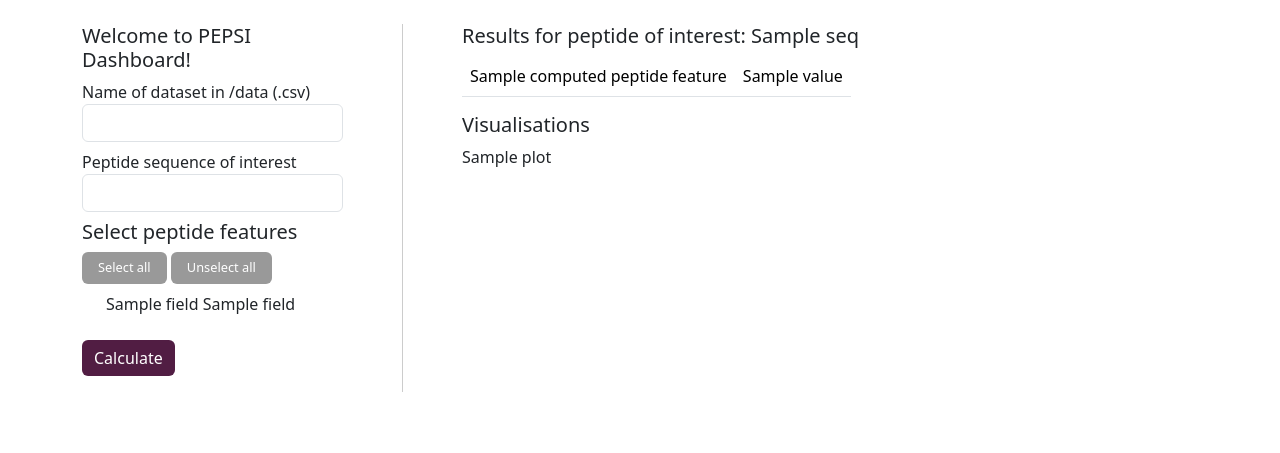
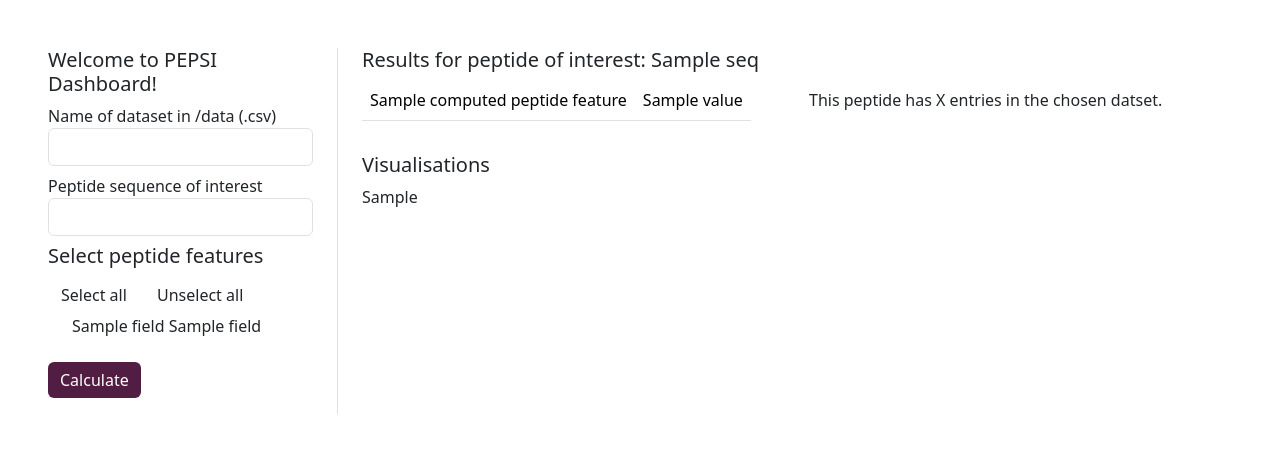
Before and after one commit to ronjakrg/pepsipy, a Django app: template frontend/dashboard/templates/overview.html in a window 1280 px wide. Shown: the part 47-500 px from the top of the page. Run offline with Django 5.2, Linux system fonts and the light colour scheme; tables that the repository leaves empty hold one stand-in row (values such as "Sample post"); the template is opened without the code that fills it: values that come from a table or form of the project are taken from there, most other values are stand-ins (such as "Sample title", 1, 10 or a date in 2020); some libraries are stand-ins or nearby versions.

Commit message:
added plot generation to dashboard

```diff
--- a/frontend/dashboard/templates/overview.html
+++ b/frontend/dashboard/templates/overview.html
@@ -1,12 +1,13 @@
 {% extends "base.html" %} {% load static %} {% block js %}
+<script src="https://cdn.plot.ly/plotly-latest.min.js"></script>
 <script type="text/javascript" src="{% static 'js/overview.js' %}"></script>
 {% endblock %} {% block content %}
-<div class="container py-4">
-  <form method="post" class="row g-4">
+<div class="container-fluid my-5 px-5">
+  <form method="post" class="row">
     {% csrf_token %}
 
-    <!-- FORMS -->
-    <div class="col-md-3">
+    <!-- SIDEBAR CONTAINING FORMS -->
+    <div class="col-md-3 border-end pe-4">
       <h5>Welcome to PEPSI Dashboard!</h5>
       <!-- General info -->
       {% for field in gen_form %}
@@ -18,14 +19,14 @@
       <h5>Select peptide features</h5>
       <button
         type="button"
-        class="btn btn-gray js-toggle-checkboxes"
+        class="btn btn-grey js-toggle-checkboxes"
         data-checked="true"
       >
         Select all
       </button>
       <button
         type="button"
-        class="btn btn-gray js-toggle-checkboxes"
+        class="btn btn-grey js-toggle-checkboxes"
         data-checked="false"
       >
         Unselect all
@@ -55,15 +56,12 @@
       </div>
     </div>
 
-    <!-- DIVIDER -->
-    <div class="col-md-1 d-flex justify-content-center">
-      <div style="border-left: 1px solid #ccc; height: 100%"></div>
-    </div>
-
     <!-- RESULTS -->
-    <div class="col-md-8">
+    <div class="col-md-9 ps-4">
       <h5>Results for peptide of interest: {{ seq }}</h5>
-      <table class="table mb-3 w-auto">
+      <div class="row mb-3">
+        <div class="col">
+          <table class="table w-auto">
             <tbody>
               {% for label, value in computed_peptide_features.items %}
               <tr>
@@ -73,10 +71,20 @@
               {% endfor %}
             </tbody>
           </table>
+        </div>
+        <div class="col mt-2">
+          This peptide has X entries in the chosen datset.
+        </div>
+      </div>
+
       <h5>Visualisations</h5>
-      {% if plots %} {% for plot in plots %}
-      <div class="mb-3">{{ plot|safe }}</div>
-      {% endfor %} {% endif %}
+      <div class="row row-cols-2">
+        {% for plot_html in plots %}
+          <div class="col">
+            {{ plot_html|safe }}
+          </div>
+        {% endfor %}
+      </div>
     </div>
   </form>
 </div>
```
Also changed, not shown: frontend/dashboard/views.py (+19 -18 lines), src/peptidefeatures/plots.py (+70 -48 lines). Lines whose indentation alone changed are shown as unchanged.
